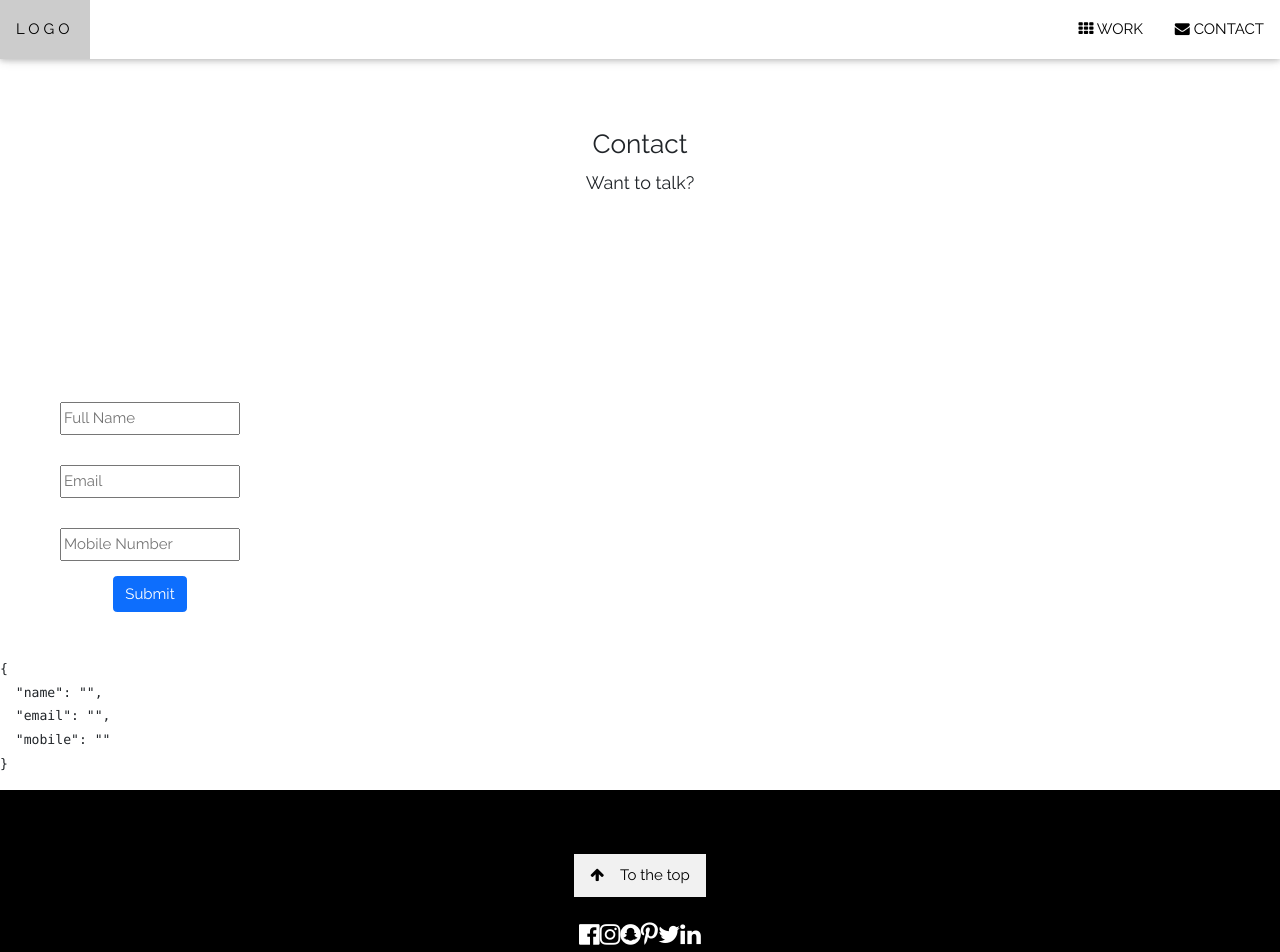
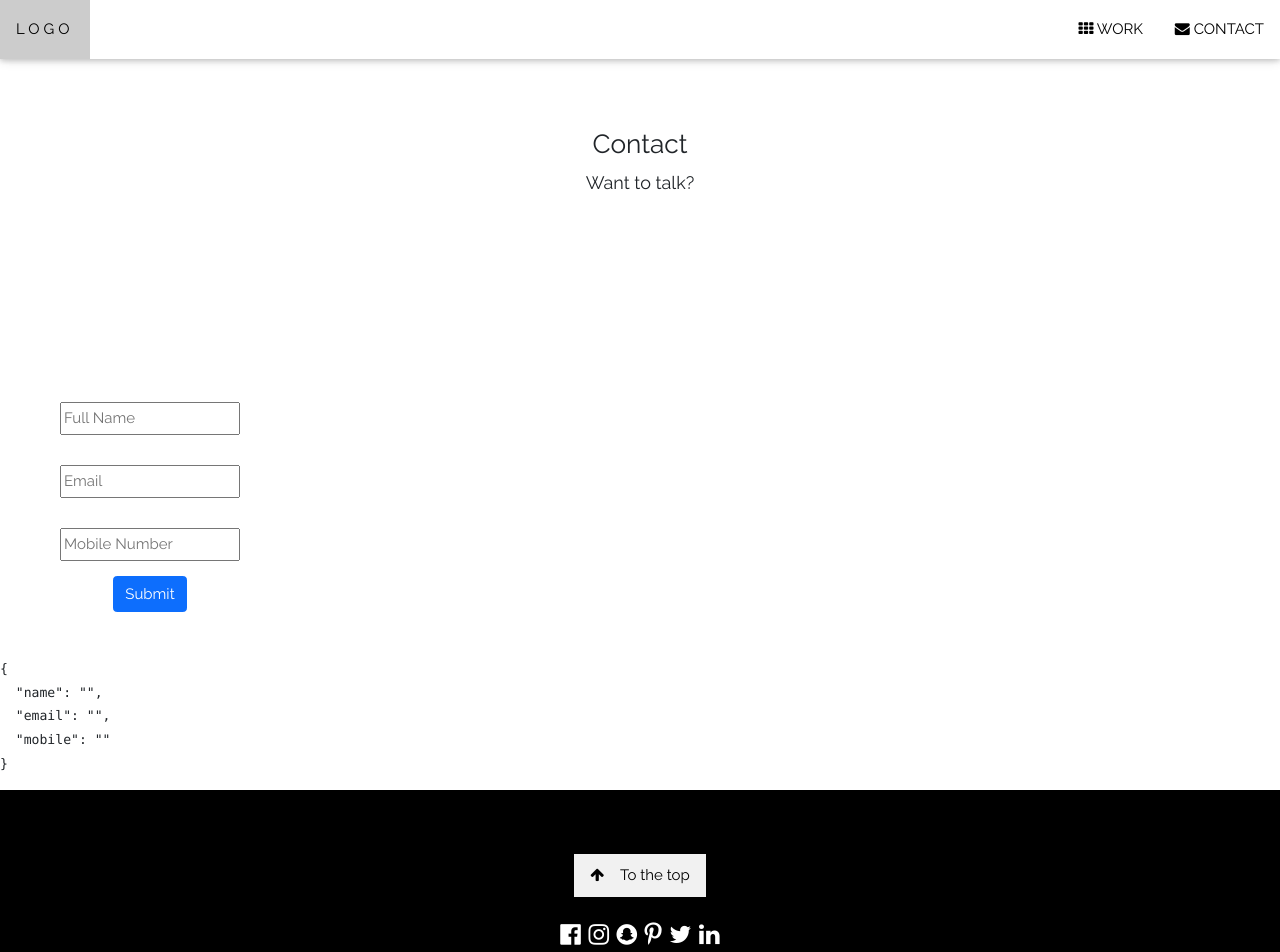
Before and after one commit to eben83/aoGroup, a React (Create React App) app in the folder ao-group/: page /contact in a window 1280 px wide. Shown: the top 952 px of the page. Built offline with nearby package versions, Linux system fonts and the light colour scheme.

Commit message:
footer tweaked

```diff
--- a/ao-group/src/components/footer.js
+++ b/ao-group/src/components/footer.js
@@ -7,12 +7,12 @@ const Footer = () => {
             <footer className="w3-center w3-black w3-padding-64">
             <a href="#home" className="w3-button w3-light-grey"><i className="fa fa-arrow-up w3-margin-right"></i>To the top</a>
             <div className="w3-xlarge w3-section">
-                <i className="fa fa-facebook-official w3-hover-opacity"></i>
-                <i className="fa fa-instagram w3-hover-opacity"></i>
-                <i className="fa fa-snapchat w3-hover-opacity"></i>
-                <i className="fa fa-pinterest-p w3-hover-opacity"></i>
-                <i className="fa fa-twitter w3-hover-opacity"></i>
-                <i className="fa fa-linkedin w3-hover-opacity"></i>
+                <i className="fa fa-facebook-official w3-hover-opacity p-1"></i>
+                <i className="fa fa-instagram w3-hover-opacity p-1"></i>
+                <i className="fa fa-snapchat w3-hover-opacity p-1"></i>
+                <i className="fa fa-pinterest-p w3-hover-opacity p-1"></i>
+                <i className="fa fa-twitter w3-hover-opacity p-1"></i>
+                <i className="fa fa-linkedin w3-hover-opacity p-1"></i>
             </div>
             <p>Powered by <a href="https://www.w3schools.com/w3css/default.asp" title="W3.CSS" target="_blank" className="w3-hover-text-green">w3.css</a></p>
             </footer>
```
